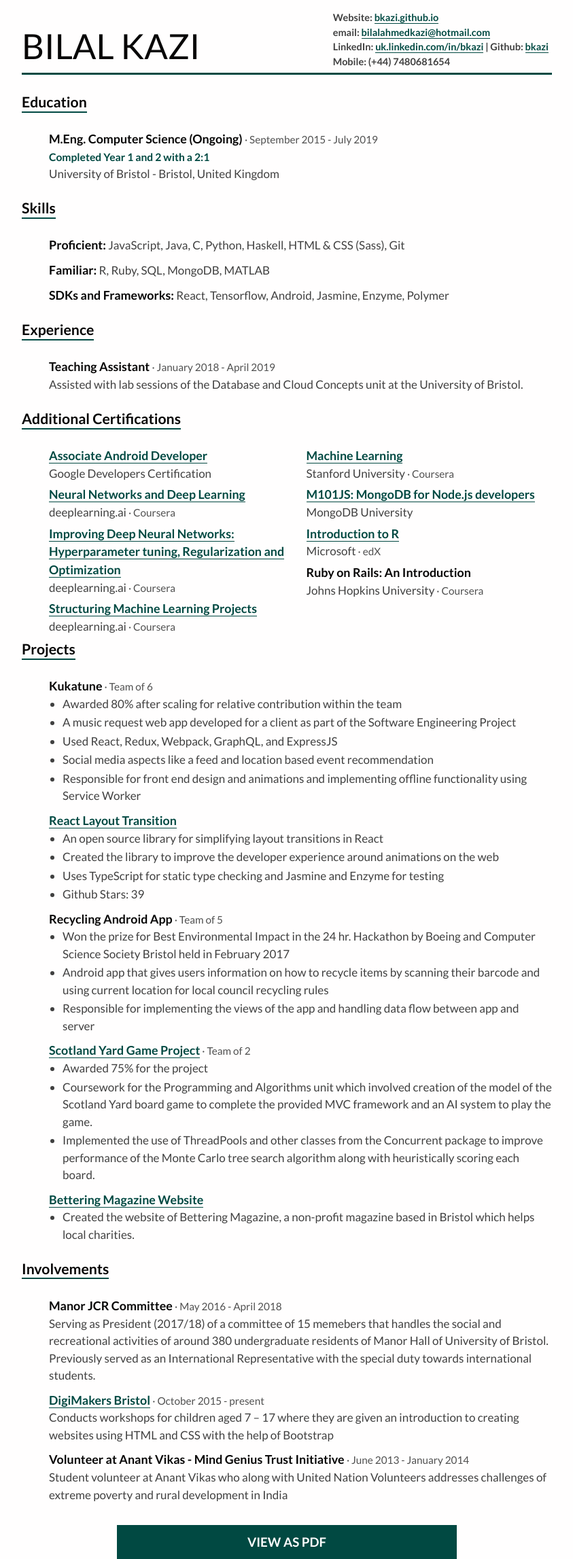
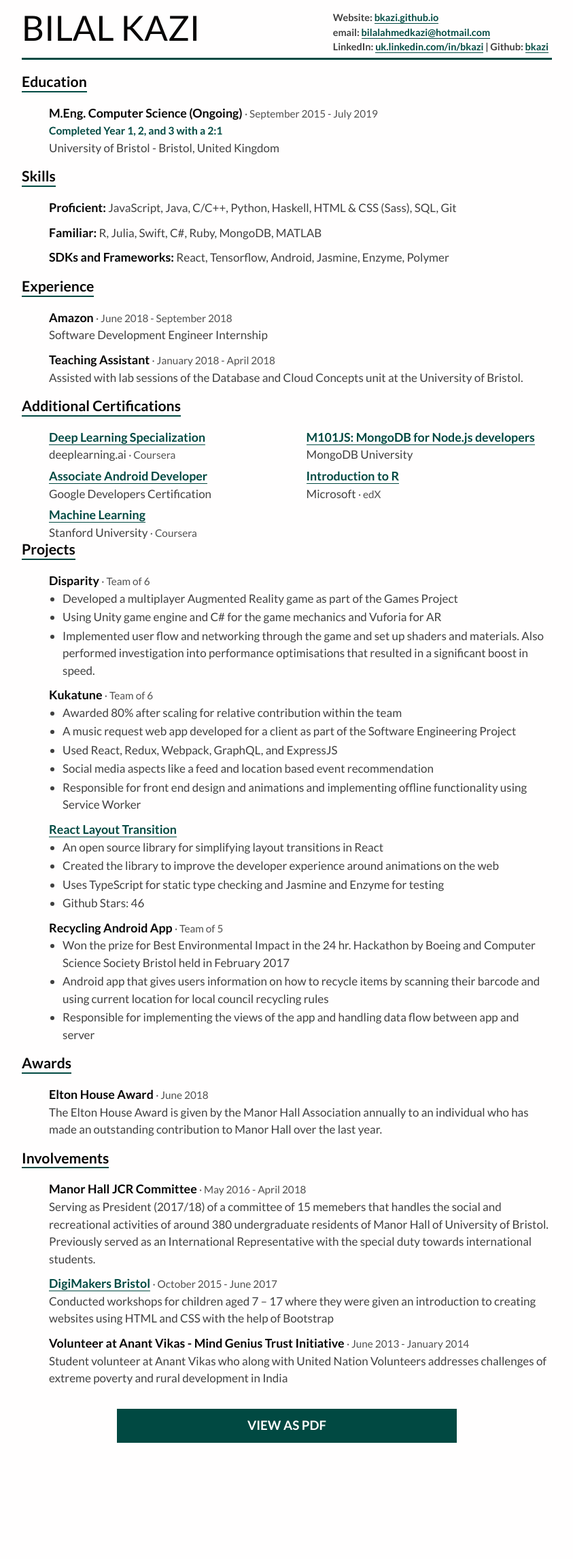
Before and after one commit to bkazi/bkazi.github.io, a Jekyll site: the page built from resume/index.html, in a window 1280 px wide. Shown: the whole page at 68% size, without its empty margins (218-1061 px from the left). Built offline with Jekyll 4.4.1, drawn with Linux system fonts in a browser that asks for light colours; after the commit the page ends 2123 px from its top, so only the background shows below that.

Commit message:
Update resume

```diff
--- a/_sass/_resume.scss
+++ b/_sass/_resume.scss
@@ -23,7 +23,7 @@ a {
   font-weight: 300;
   text-transform: uppercase;
   display: inline-block;
-  margin-bottom: 2px;
+  margin: 0px;
 }
 
 .info {
@@ -40,6 +40,8 @@ a {
   display: inline-block;
   margin-right: auto;
   border-bottom: 2px solid $red;
+  margin-bottom: 0;
+  margin-top: 0;
 }
 
 strong {
@@ -143,7 +145,10 @@ p {
     margin-bottom: 4px;
   }
   li {
-    margin-bottom: 7px;
+    margin-bottom: 8px;
+  }
+  .list__details {
+    margin-bottom: 2px;
   }
   .details {
     margin-bottom: 10px;
@@ -156,12 +161,16 @@ p {
     margin-top: 3px;
     margin-bottom: 4px;
     column-count: 2;
+
+    a {
+      margin-bottom: 4px;
+    }
   }
   :root {
     font-size: 11.5px;
   }
   body {
-    line-height: 1.2;
+    line-height: 1.3;
   }
   .pdf {
     display: none;
--- a/resume/index.html
+++ b/resume/index.html
@@ -3,7 +3,7 @@ layout: compress
 ---
 
 <!DOCTYPE html>
-<html lang="{{ page.lang | default: site.lang | default: "en-GB" }}">
+<html lang="{{ page.lang | default: site.lang | default: " en-GB " }}">
 
 <head>
   <meta charset="utf-8">
@@ -26,10 +26,14 @@ layout: compress
     <div class="details">
       <h1 class="name">Bilal Kazi</h1>
       <p class="info">
-          Website: <a href="/">bkazi.github.io</a><br>
-          email: <a href="mailto:bilalahmedkazi@hotmail.com">bilalahmedkazi@hotmail.com</a><br>
-          LinkedIn: <a href="https://uk.linkedin.com/in/bkazi">uk.linkedin.com/in/bkazi</a> | Github: <a href="https://www.github.com/bkazi">bkazi</a><br>
-          Mobile: (+44) 7480681654
+        Website:
+        <a href="/">bkazi.github.io</a>
+        <br> email:
+        <a href="mailto:bilalahmedkazi@hotmail.com">bilalahmedkazi@hotmail.com</a>
+        <br> LinkedIn:
+        <a href="https://uk.linkedin.com/in/bkazi">uk.linkedin.com/in/bkazi</a> | Github:
+        <a href="https://www.github.com/bkazi">bkazi</a>
+        <br>
       </p>
     </div>
     <div class="top">
@@ -42,8 +46,8 @@ layout: compress
               <span class="time secondary"> &middot; September 2015 - July 2019</span>
             </div>
             <p>
-                <em>Completed Year 1 and 2 with a 2:1</em><br>
-                University of Bristol - Bristol, United Kingdom
+              <em>Completed Year 1, 2, and 3 with a 2:1</em>
+              <br> University of Bristol - Bristol, United Kingdom
             </p>
           </li>
         </ul>
@@ -52,24 +56,34 @@ layout: compress
         <h3 class="heading">Skills</h3>
         <ul>
           <li>
-              <p><strong>Proficient:</strong> JavaScript, Java, C, Python, Haskell, HTML & CSS (Sass), Git</p>
+            <p>
+              <strong>Proficient:</strong> JavaScript, Java, C/C++, Python, Haskell, HTML & CSS (Sass), SQL, Git</p>
           </li>
           <li>
-              <p><strong>Familiar:</strong> R, Ruby, SQL, MongoDB, MATLAB</p>
+            <p>
+              <strong>Familiar:</strong> R, Julia, Swift, C#, Ruby, MongoDB, MATLAB</p>
           </li>
           <li>
-              <p><strong>SDKs and Frameworks:</strong> React, Tensorflow, Android, Jasmine, Enzyme, Polymer</p>
+            <p>
+              <strong>SDKs and Frameworks:</strong> React, Tensorflow, Android, Jasmine, Enzyme, Polymer</p>
           </li>
         </ul>
       </div>
     </div>
-      <div >
+    <div>
       <h3 class="heading">Experience</h3>
       <ul>
         <li>
           <div class="list__details">
+            <strong>Amazon</strong>
+            <span class="time secondary"> &middot; June 2018 - September 2018</span>
+          </div>
+          <p>Software Development Engineer Internship</p>
+        </li>
+        <li>
+          <div class="list__details">
             <strong>Teaching Assistant</strong>
-              <span class="time secondary"> &middot; January 2018 - April 2019</span>
+            <span class="time secondary"> &middot; January 2018 - April 2018</span>
           </div>
           <p>
             Assisted with lab sessions of the Database and Cloud Concepts unit at the University of Bristol.
@@ -80,14 +94,27 @@ layout: compress
     <div>
       <h3 class="heading">Additional Certifications</h3>
       <div class="grid">
-            <p><a href="https://www.credential.net/gzp6bb6j">Associate Android Developer</a><br>Google Developers Certification</p>
-            <p><a href="https://www.coursera.org/account/accomplishments/verify/TX4JVSLANP47">Neural Networks and Deep Learning</a><br>deeplearning.ai<span class="secondary"> &middot; Coursera</span></p>
-            <p><a href="https://www.coursera.org/account/accomplishments/verify/767GAWNDKEQJ">Improving Deep Neural Networks: Hyperparameter tuning, Regularization and Optimization</a><br>deeplearning.ai<span class="secondary"> &middot; Coursera</span></p>
-            <p><a href="https://www.coursera.org/account/accomplishments/verify/7KTASUJ9L45F">Structuring Machine Learning Projects</a><br>deeplearning.ai<span class="secondary"> &middot; Coursera</span></p>
-            <p><a href="https://www.coursera.org/account/accomplishments/certificate/ADJ5K5H8WWYQ">Machine Learning</a><br>Stanford University<span class="secondary"> &middot; Coursera</span></p>
-            <p><a href="http://university.mongodb.com/course_completion/69c9545f86304f99bd9ab782d336b2b9">M101JS: MongoDB for Node.js developers</a><br>MongoDB University</p>
-            <p><a href="https://verify.edx.org/cert/4ca4b6a442ba499a8c3533684c16bb97">Introduction to R</a><br>Microsoft<span class="secondary"> &middot; edX</span></p>
-            <p><strong>Ruby on Rails: An Introduction</strong><br>Johns Hopkins University<span class="secondary"> &middot; Coursera</span></p>
+        <p>
+          <a href="https://www.coursera.org/account/accomplishments/specialization/GCJMMNZJ8AJT">Deep Learning Specialization</a>
+          <br>deeplearning.ai
+          <span class="secondary"> &middot; Coursera</span>
+        </p>
+        <p>
+          <a href="https://www.credential.net/gzp6bb6j">Associate Android Developer</a>
+          <br>Google Developers Certification</p>
+        <p>
+          <a href="https://www.coursera.org/account/accomplishments/certificate/ADJ5K5H8WWYQ">Machine Learning</a>
+          <br>Stanford University
+          <span class="secondary"> &middot; Coursera</span>
+        </p>
+        <p>
+          <a href="http://university.mongodb.com/course_completion/69c9545f86304f99bd9ab782d336b2b9">M101JS: MongoDB for Node.js developers</a>
+          <br>MongoDB University</p>
+        <p>
+          <a href="https://verify.edx.org/cert/4ca4b6a442ba499a8c3533684c16bb97">Introduction to R</a>
+          <br>Microsoft
+          <span class="secondary"> &middot; edX</span>
+        </p>
       </div>
     </div>
     <div>
@@ -95,7 +122,20 @@ layout: compress
       <ul>
         <li>
           <div class="list__details">
-              <strong>Kukatune</strong><span class="secondary"> &middot; Team of 6</span>
+            <strong>Disparity</strong>
+            <span class="secondary"> &middot; Team of 6</span>
+          </div>
+          <ul class="bullets">
+            <li>Developed a multiplayer Augmented Reality game as part of the Games Project</li>
+            <li>Using Unity game engine and C# for the game mechanics and Vuforia for AR</li>
+            <li>Implemented user flow and networking through the game and set up shaders and materials. Also performed investigation
+              into performance optimisations that resulted in a significant boost in speed.</li>
+          </ul>
+        </li>
+        <li>
+          <div class="list__details">
+            <strong>Kukatune</strong>
+            <span class="secondary"> &middot; Team of 6</span>
           </div>
           <ul class="bullets">
             <li>Awarded 80% after scaling for relative contribution within the team</li>
@@ -107,42 +147,44 @@ layout: compress
         </li>
         <li>
           <div class="list__details">
-              <strong><a href="https://github.com/bkazi/react-layout-transition">React Layout Transition</a></strong>
+            <strong>
+              <a href="https://github.com/bkazi/react-layout-transition">React Layout Transition</a>
+            </strong>
           </div>
           <ul class="bullets">
             <li>An open source library for simplifying layout transitions in React</li>
             <li>Created the library to improve the developer experience around animations on the web</li>
             <li>Uses TypeScript for static type checking and Jasmine and Enzyme for testing</li>
-              <li>Github Stars: 39</li>
+            <li>Github Stars: 46</li>
           </ul>
         </li>
         <li>
           <div class="list__details">
-              <strong>Recycling Android App</strong><span class="secondary"> &middot; Team of 5</span>
+            <strong>Recycling Android App</strong>
+            <span class="secondary"> &middot; Team of 5</span>
           </div>
           <ul class="bullets">
-              <li>Won the prize for Best Environmental Impact in the 24 hr. Hackathon by Boeing and Computer Science Society Bristol held in February 2017</li>
-              <li>Android app that gives users information on how to recycle items by scanning their barcode and using current location for local council recycling rules</li>
+            <li>Won the prize for Best Environmental Impact in the 24 hr. Hackathon by Boeing and Computer Science Society Bristol
+              held in February 2017</li>
+            <li>Android app that gives users information on how to recycle items by scanning their barcode and using current
+              location for local council recycling rules</li>
             <li>Responsible for implementing the views of the app and handling data flow between app and server</li>
           </ul>
         </li>
+      </ul>
+    </div>
+    <div>
+      <h3 class="heading">Awards</h3>
+      <ul>
         <li>
           <div class="list__details">
-              <strong><a href="{% post_url 2016-09-04-scotland-yard %}">Scotland Yard Game Project</a></strong><span class="secondary"> &middot; Team of 2</span>
+            <strong>Elton House Award</strong>
+            <span class="time secondary"> &middot; June 2018</span>
           </div>
-            <ul class="bullets">
-              <li>Awarded 75% for the project</li>
-              <li>Coursework for the Programming and Algorithms unit which involved creation of the model of the Scotland Yard board game to complete the provided MVC framework and an AI system to play the game.</li>
-              <li>Implemented the use of ThreadPools and other classes from the Concurrent package to improve performance of the Monte Carlo tree search algorithm along with heuristically scoring each board.</li>
-            </ul>
-          </li>
-          <li>
-            <div class="list__details">
-              <strong><a href="http://www.betteringmagazine.co.uk">Bettering Magazine Website</a></strong>
-            </div>
-            <ul class="bullets">
-              <li>Created the website of Bettering Magazine, a non-profit magazine based in Bristol which helps local charities.</li>
-            </ul>
+          <p>
+            The Elton House Award is given by the Manor Hall Association annually to an individual who has made an outstanding contribution
+            to Manor Hall over the last year.
+          </p>
         </li>
       </ul>
     </div>
@@ -151,21 +193,25 @@ layout: compress
       <ul>
         <li>
           <div class="list__details">
-              <strong>Manor JCR Committee</strong>
+            <strong>Manor Hall JCR Committee</strong>
             <span class="time secondary"> &middot; May 2016 - April 2018</span>
           </div>
           <p>
-              Serving as President (2017/18) of a committee of 15 memebers that handles the social and recreational activities of around 380 undergraduate residents of Manor Hall of University of Bristol.<br />
-              Previously served as an International Representative with the special duty towards international students.
+            Serving as President (2017/18) of a committee of 15 memebers that handles the social and recreational activities of around
+            380 undergraduate residents of Manor Hall of University of Bristol.
+            <br /> Previously served as an International Representative with the special duty towards international students.
           </p>
         </li>
         <li>
           <div class="list__details">
-              <strong><a href="http://www.digimakers.co.uk">DigiMakers Bristol</a></strong>
-              <span class="time secondary"> &middot; October 2015 - present</span>
+            <strong>
+              <a href="http://www.digimakers.co.uk">DigiMakers Bristol</a>
+            </strong>
+            <span class="time secondary"> &middot; October 2015 - June 2017</span>
           </div>
           <p>
-              Conducts workshops for children aged 7 – 17 where they are given an introduction to creating websites using HTML and CSS with the help of Bootstrap
+            Conducted workshops for children aged 7 – 17 where they were given an introduction to creating websites using HTML and CSS
+            with the help of Bootstrap
           </p>
         </li>
         <li>
@@ -174,7 +220,8 @@ layout: compress
             <span class="time secondary"> &middot; June 2013 - January 2014</span>
           </div>
           <p>
-              Student volunteer at Anant Vikas who along with United Nation Volunteers addresses challenges of extreme poverty and rural development in India
+            Student volunteer at Anant Vikas who along with United Nation Volunteers addresses challenges of extreme poverty and rural
+            development in India
           </p>
         </li>
       </ul>
```
Lines whose indentation alone changed are shown as unchanged.
